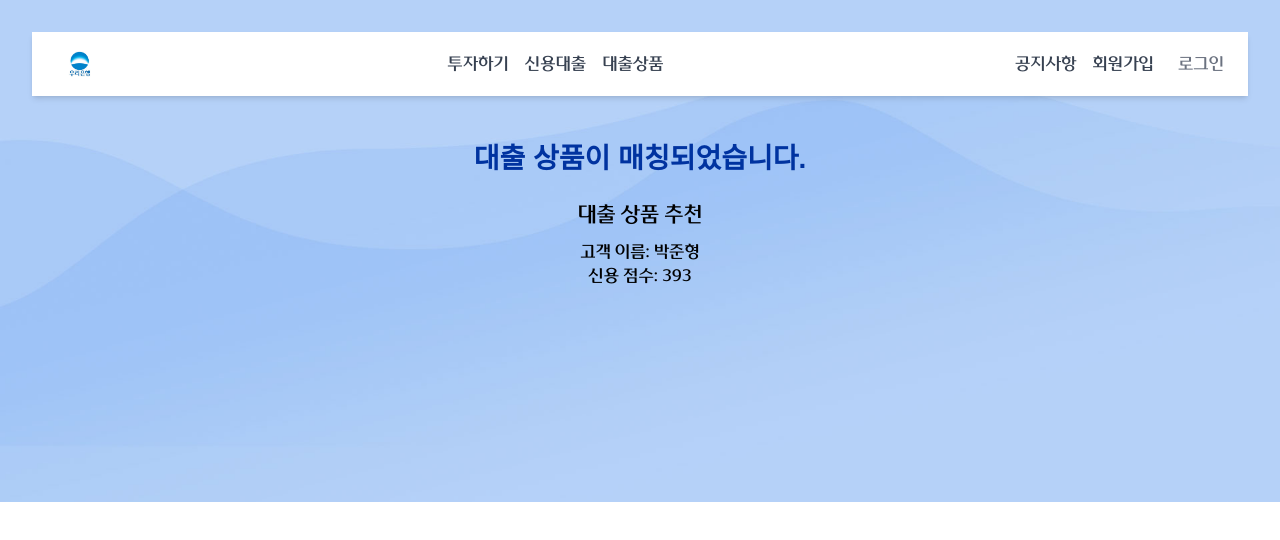
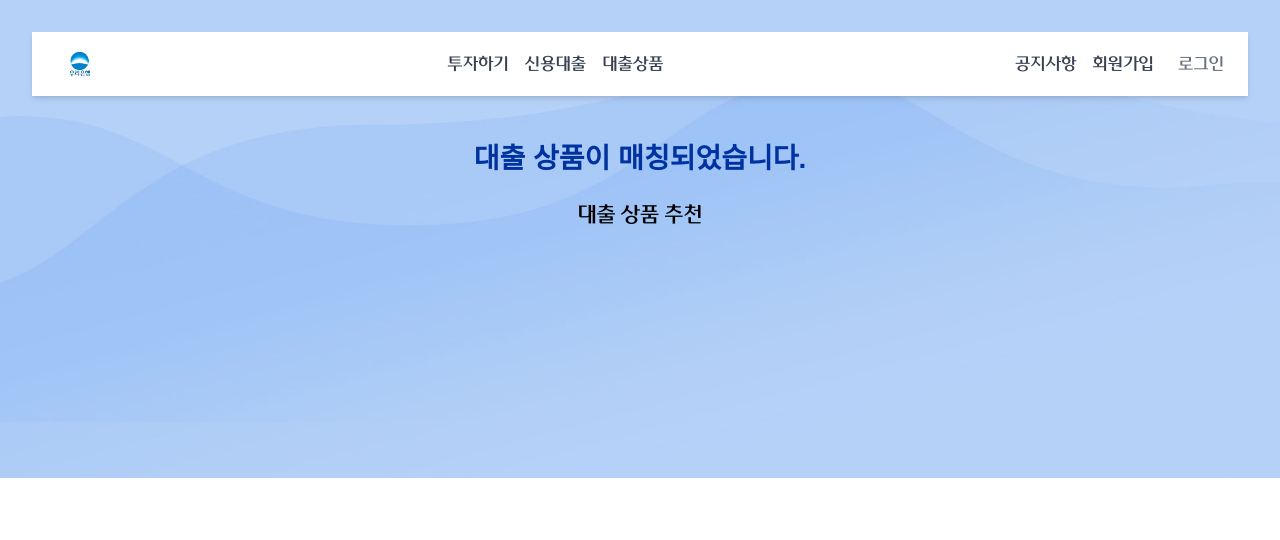
Before and after one commit to woorifisa-service-dev-3rd/frontend-3nd-Loan, a React (Vite) app: page /want-loan in a window 1280 px wide. Shown: the top 540 px of the page. Built offline with nearby package versions, Linux system fonts and the light colour scheme; a web font is replaced by a local one.

Commit message:
fix: 대출상품 랜덤 구현 삭제

```diff
--- a/src/App.jsx
+++ b/src/App.jsx
@@ -1,4 +1,4 @@
-import { BrowserRouter as Router, Route, Routes, useNavigate } from 'react-router-dom';
+import { BrowserRouter as Router, Route, Routes, useNavigate, useLocation } from 'react-router-dom';
 import { useState, useReducer } from 'react'
 import './App.css';
 import './styles/global.css'; // Tailwind와 커스텀 글로벌 CSS 포함
@@ -674,7 +674,7 @@ function App() {
           <Route path="/car-number" element={<CarNumber />} />
           <Route path="/home-address" element={<HomeAddress />} />
           <Route path="/income" element={<Income />} />
-          <Route path="/want-loan" element={<Wantloan userData={userData} />} />
+          <Route path="/want-loan" element={<Wantloan />} />
                 <Route path="/LoanList" element={<LoanList />} />
               </Routes>
             </LoanDispatchContext.Provider>
--- a/src/getLoan/authentication.jsx
+++ b/src/getLoan/authentication.jsx
@@ -21,7 +21,8 @@ const AuthenticationForm = () => {
   };
 
   const handleNextClick = () => {
-    navigate('/job-type');
+
+    navigate("/job-type");
   };
 
   return (
--- a/src/getLoan/wantloan.jsx
+++ b/src/getLoan/wantloan.jsx
@@ -1,14 +1,8 @@
 import React, { useState } from 'react';
-import { useNavigate } from 'react-router-dom';
 import './wantloan.css';
 
-const Wantloan = ({ userData }) => {
+const Wantloan = ({ }) => {
 
-  // 유저 데이터의 이름.신용점수를 받아서 출력해주는 함수 구현
-  const randomId = Math.floor(Math.random() * userData.length) + 1;
-  const user = userData[randomId]
-
-  if (!user) return <p>유저를 찾을 수 없습니다.</p>;
 
   return (
     <>
@@ -18,18 +12,12 @@ const Wantloan = ({ userData }) => {
       <h1 className="form-heading"> <strong>대출 상품이 매칭되었습니다.</strong></h1>
       <div>
       <p className="product-recommend">대출 상품 추천</p>
-      {user ? (
         <div>
-          <p>고객 이름: {user.name}</p>
-          <p>신용 점수: {user.creditScore}</p>
+
         </div>
-      ) : (
-        <p>사용자를 찾을 수 없습니다.</p>
-      )}
     </div>
     </>
   );
-
-}
+};
 
 export default Wantloan;
```
